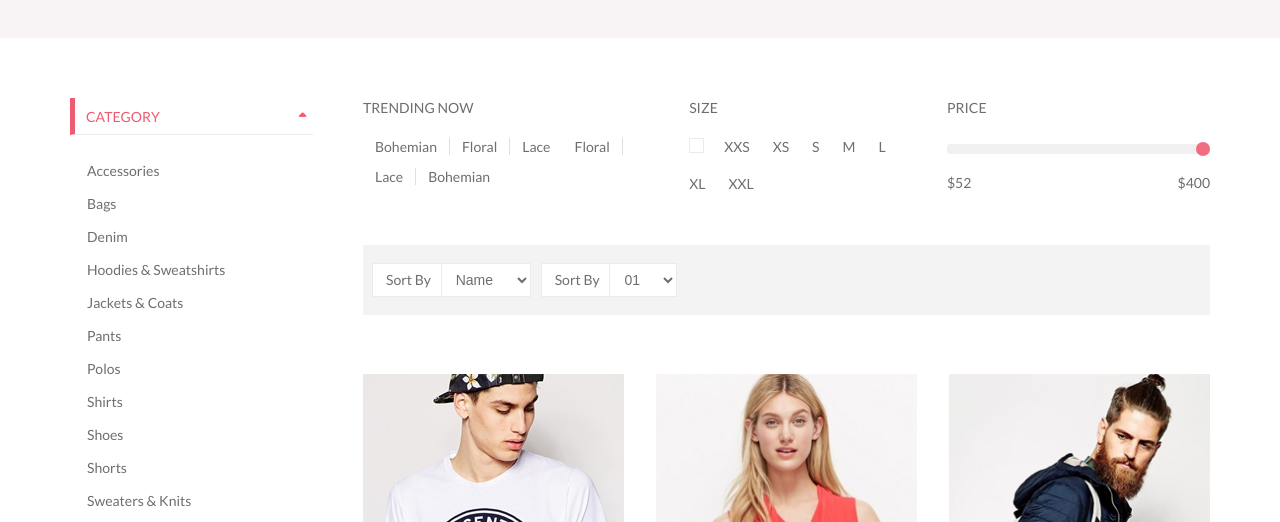
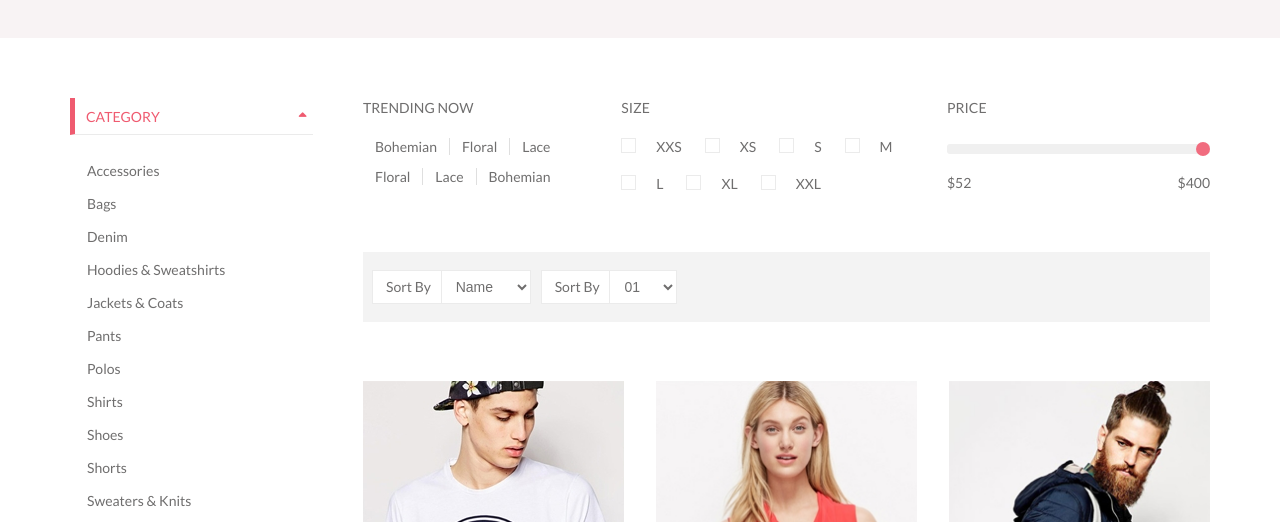
Before and after one commit to hydraIV/pro-verstka, a website: page product.html in a window 1280 px wide. Shown: the part 269-791 px from the top of the page. Drawn offline with Linux system fonts and the light colour scheme.

Commit message:
Чекбоксы стилизованы

```diff
--- a/product.html
+++ b/product.html
@@ -282,12 +282,12 @@
                     <h2>SIZE</h2>
                     <div class="trending__links">
                         <input type="checkbox" id="box-1"><label for="box-1">XXS</label>
-                        <label for="XS"><input type="checkbox" id="XS">XS</label>
-                        <label for="S"><input type="checkbox" id="S">S</label>
-                        <label for="M"><input type="checkbox" id="M">M</label>
-                        <label for="L"><input type="checkbox" id="L">L</label>
-                        <label for="XL"><input type="checkbox" id="XL">XL</label>
-                        <label for="XXL"><input type="checkbox" id="XXL">XXL</label>
+                        <input type="checkbox" id="box-2"><label for="box-2">XS</label>
+                        <input type="checkbox" id="box-3"><label for="box-3">S</label>
+                        <input type="checkbox" id="box-4"><label for="box-4">M</label>
+                        <input type="checkbox" id="box-5"><label for="box-5">L</label>
+                        <input type="checkbox" id="box-6"><label for="box-6">XL</label>
+                        <input type="checkbox" id="box-7"><label for="box-7">XXL</label>
                     </div>
                 </div>
                 <div class="price__filter">
```
